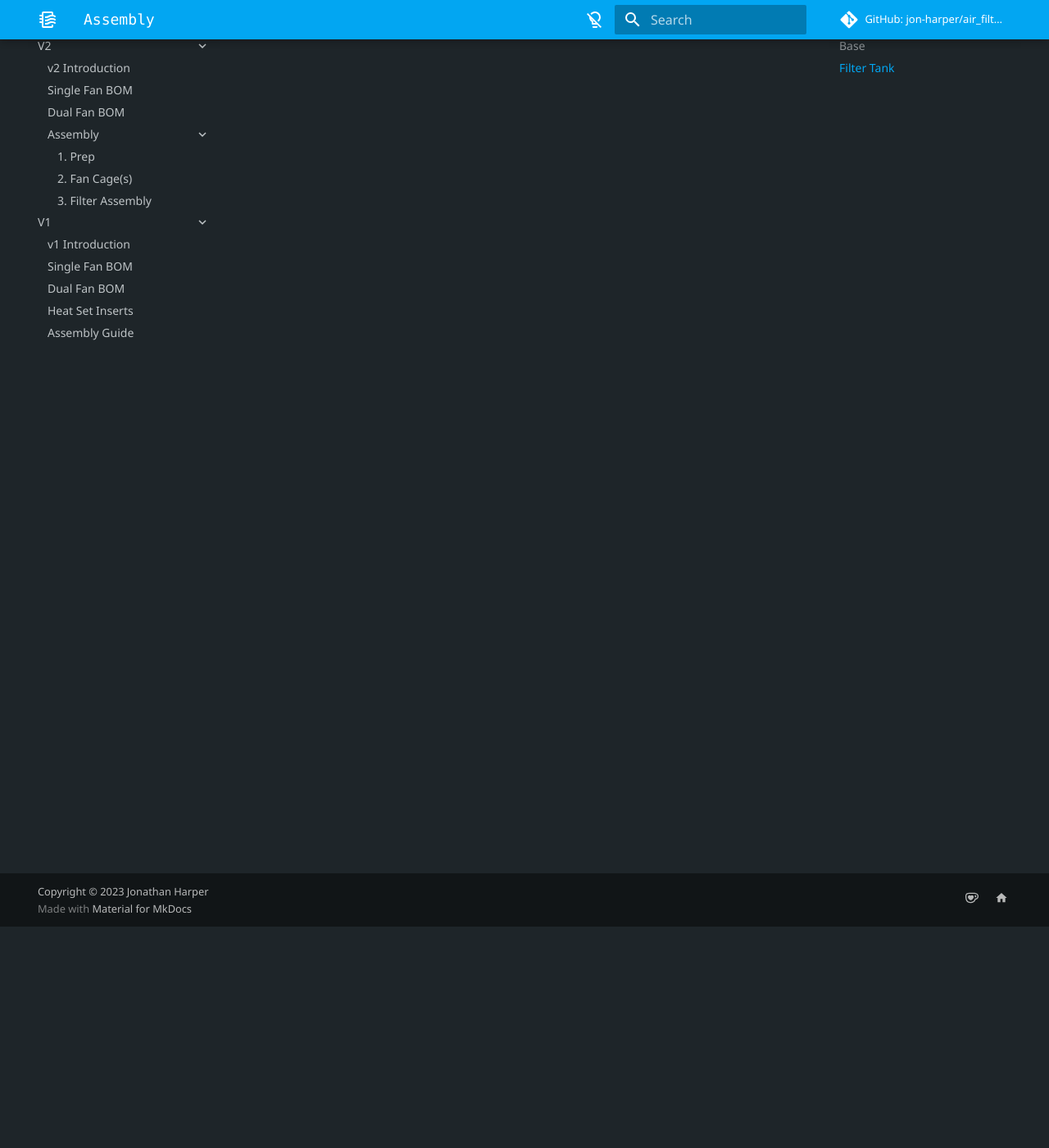
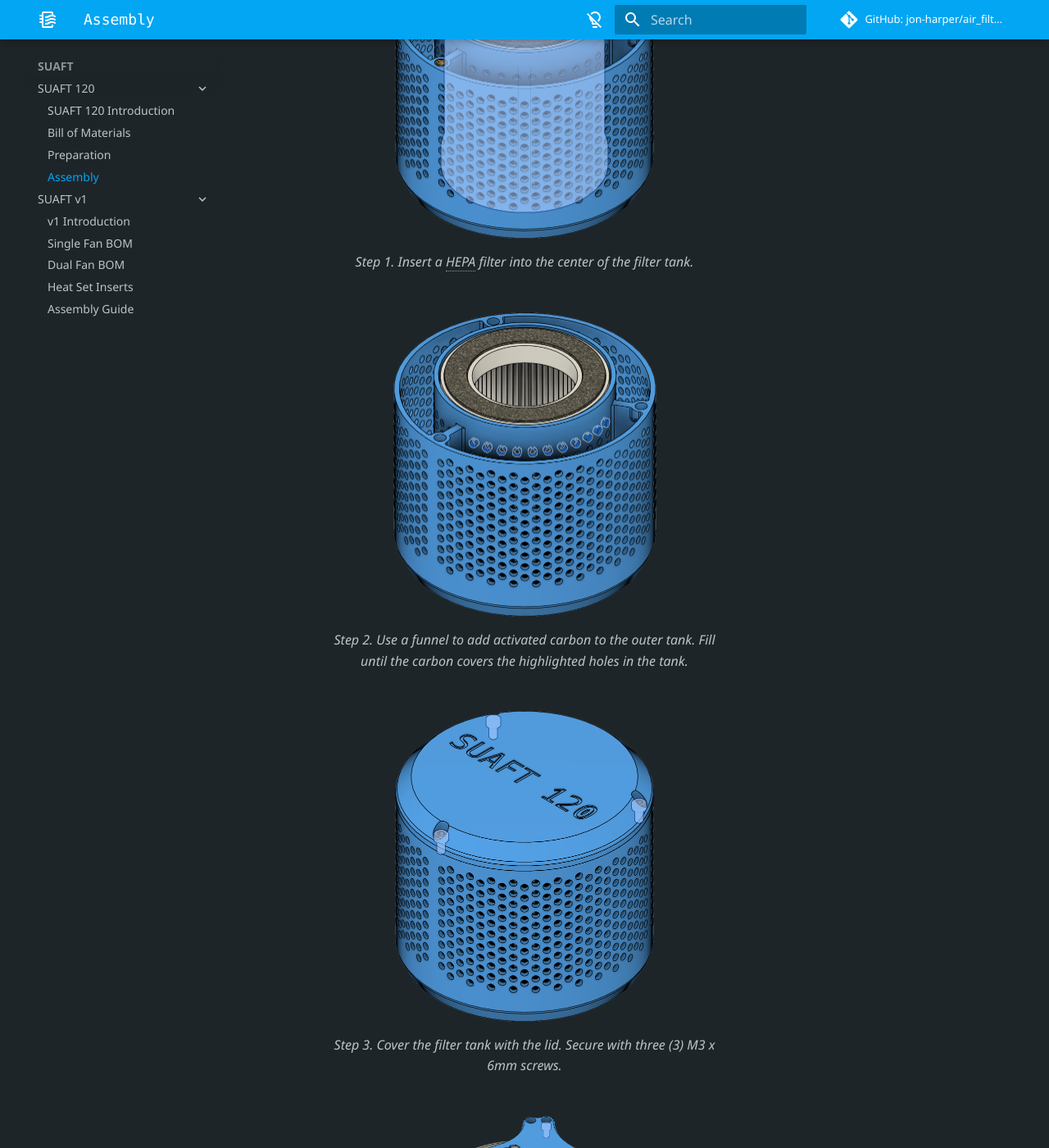
Before and after one commit to jon-harper/air_filter, an MkDocs documentation site: the page built from docs/v3/assembly.md, in a window 1280 px wide and 1400 px high, scrolled down 270 px. Shown: the whole window at 82% size. Built offline with MkDocs 1.6.1 and Material for MkDocs 9.7.7, drawn with Linux system fonts in a browser that asks for light colours; comment, search, counter and statistics services are not loaded; some of the changed text lies outside the part shown.

Commit message:
Finished SUAFT 120 docs

```diff
--- a/docs/v3/assembly.md
+++ b/docs/v3/assembly.md
@@ -5,6 +5,37 @@
 date: 2024-12-8
 ---
 
-## Base
+<figure markdown>
+![step 1](assets/hepa.png){width="50%"}
+<figcaption markdown>
+Step 1. Insert a HEPA filter into the center of the filter tank.
+</figcaption>
+</figure>
 
-## Filter Tank
+<figure markdown>
+![step 2](assets/ac.png){width="50%"}
+<figcaption markdown>
+Step 2. Use a funnel to add activated carbon to the outer tank. Fill until the carbon covers the highlighted holes in the tank.
+</figcaption>
+</figure>
+
+<figure markdown>
+![step 3](assets/cap.png){width="50%"}
+<figcaption markdown>
+Step 3. Cover the filter tank with the lid. Secure with three (3) M3 x 6mm screws.
+</figcaption>
+</figure>
+
+<figure markdown>
+![step 4](assets/base_screws.png){width="50%"}
+<figcaption markdown>
+Step 4. Attach the base to the 120mm fan with **three (3)** M3 x 6mm screws.
+</figcaption>
+</figure>
+
+<figure markdown>
+![step 5](assets/final.png){width="50%"}
+<figcaption markdown>
+Step 5. Snap the filter and base together. Your SUAFT 120 is now ready!
+</figcaption>
+</figure>
--- a/mkdocs.yml
+++ b/mkdocs.yml
@@ -70,15 +70,20 @@
   - search
 
 nav:
-  - V2:
-    - v2/index.md
-    - v2/single.md
-    - v2/dual.md
-    - Assembly:
-      - v2/prep.md
-      - v2/fans.md
-      - v2/filter.md
-  - V1:
+  - SUAFT 120:
+    - v3/index.md
+    - v3/bom.md
+    - v3/prep.md
+    - v3/assembly.md
+  # - V2:
+  #   - v2/index.md
+  #   - v2/single.md
+  #   - v2/dual.md
+  #   - Assembly:
+  #     - v2/prep.md
+  #     - v2/fans.md
+  #     - v2/filter.md
+  - SUAFT v1:
     - v1/index.md
     - v1/single.md
     - v1/dual.md
```
Also changed, not shown: docs/v3/bom.md (+6 -5 lines), docs/v3/index.md (+2 -2 lines), docs/v3/prep.md (+3 -3 lines), docs/v3/assets/ac.png (added), docs/v3/assets/base_magnets.png, docs/v3/assets/base_screws.png, docs/v3/assets/cap.png, docs/v3/assets/fan_hsi.png, docs/v3/assets/filter_hsi.png, docs/v3/assets/filter_magnets.png, docs/v3/assets/final.png, docs/v3/assets/hepa.png, docs/v3/assets/super_glue.png.
